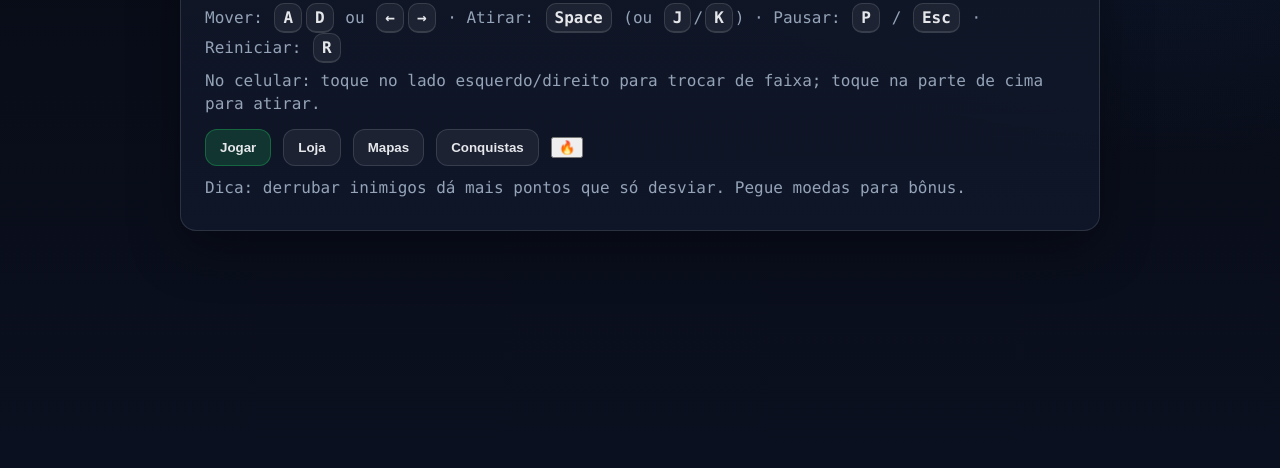
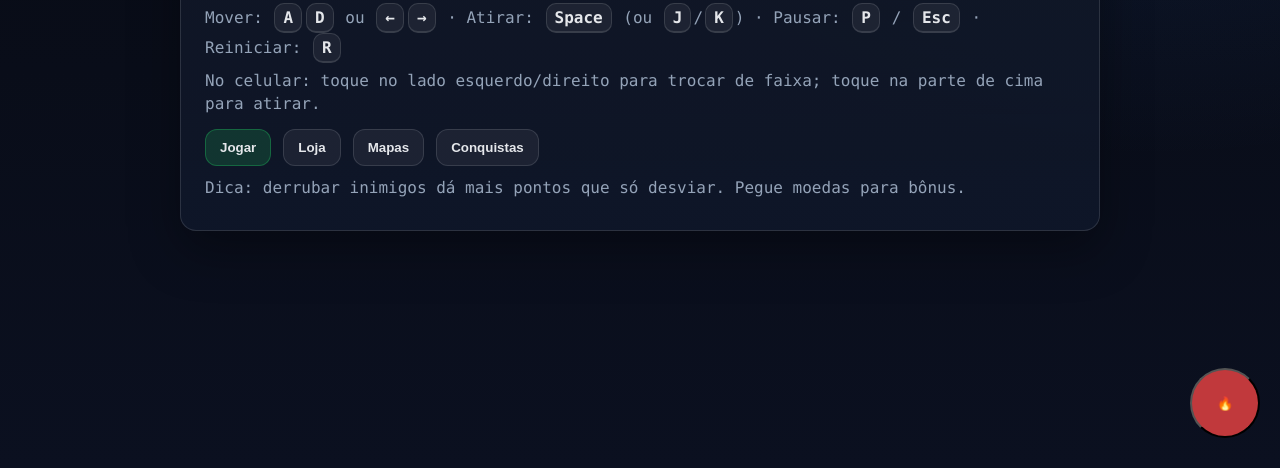
Before and after one commit to EuSouAndrei/Folder-Runner-, a plain HTML site: page index.html in a window 1280 px wide. Both pictures are taken after a click on the button "Continuar". Shown: the part 332-800 px from the top of the page. Drawn offline with Linux system fonts and the light colour scheme.

Commit message:
Update style.css
I updated the style for the button

```diff
--- a/style.css
+++ b/style.css
@@ -156,3 +156,21 @@
   color:var(--muted);
   margin-right:6px;
 }
+/* No style.css */
+
+.mobile-fire-btn {
+
+position: absolute;
+
+bottom: 30px;
+
+right: 20px;
+
+width: 70px;
+
+height: 70px;
+
+border-radius: 50%;
+
+background: rgba(239, 68, 68, 0.8); /* Vermelho translúcido */
+}
```
